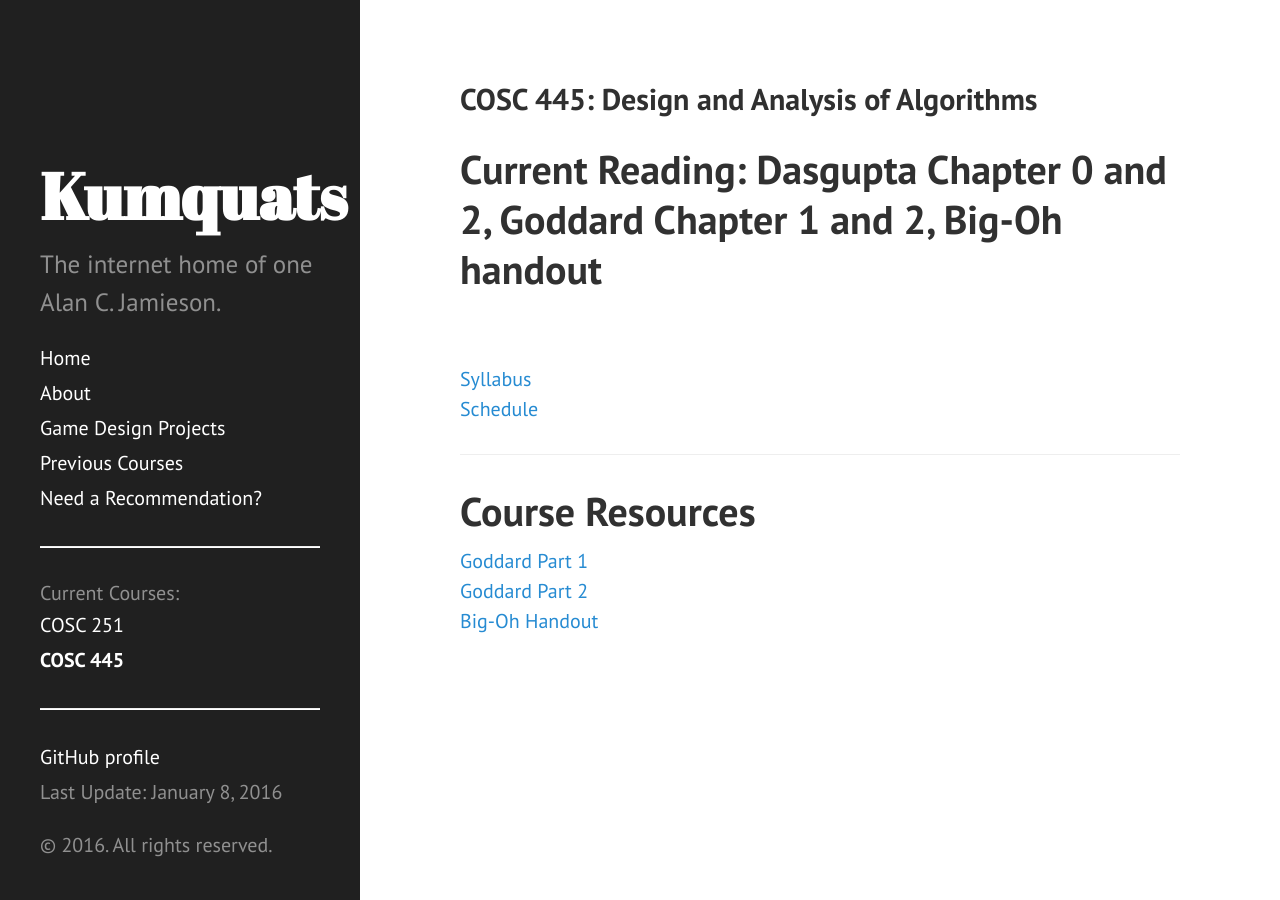
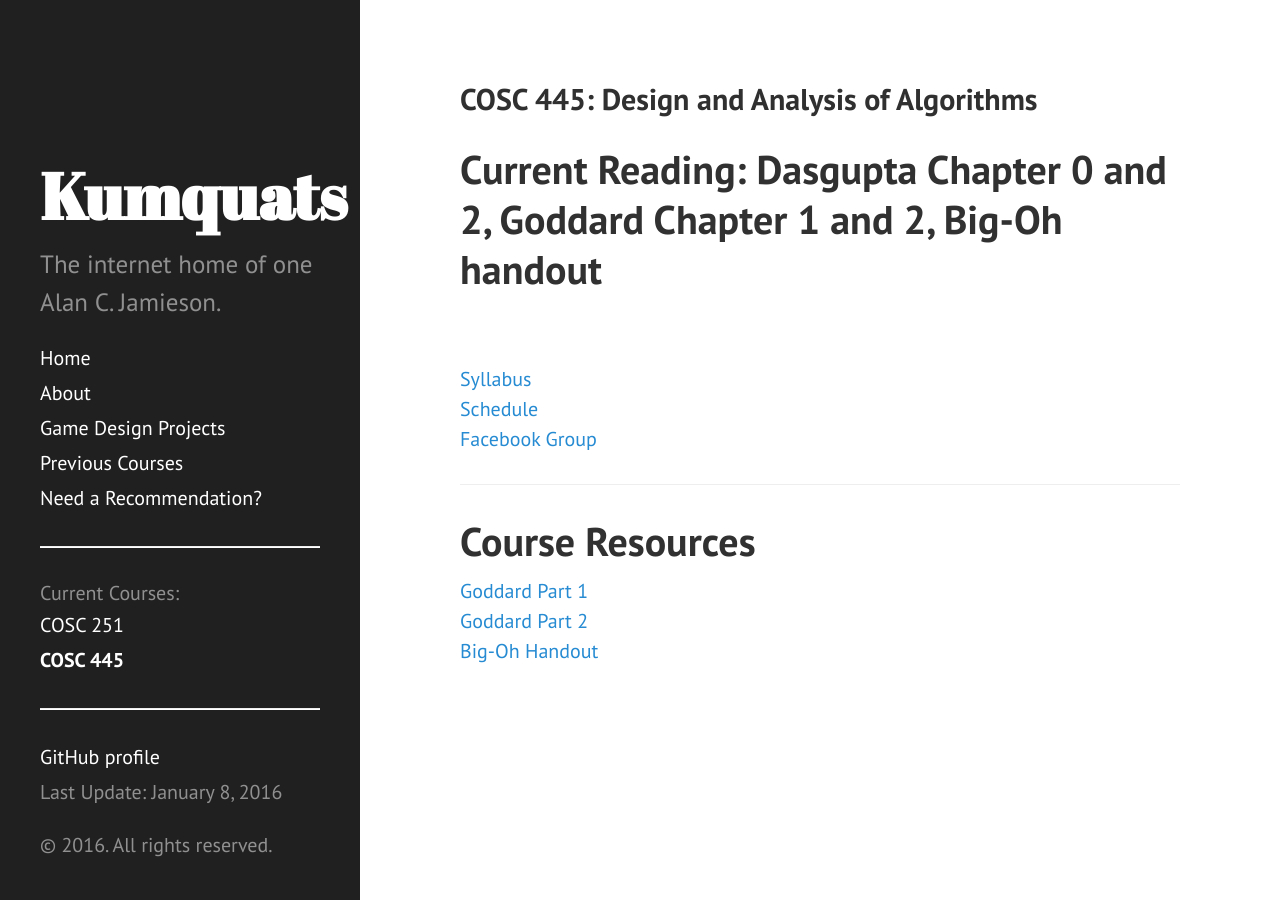
Before and after one commit to ripark/ripark.github.io, a Jekyll site: the page built from s16/cosc445.html, in a window 1280 px wide. Built offline with Jekyll 4.4.1, drawn with Linux system fonts in a browser that asks for light colours; Markdown is read by kramdown in place of the engine named in the settings.

Commit message:
Facebook updates

```diff
--- a/s16/cosc251.html
+++ b/s16/cosc251.html
@@ -7,6 +7,8 @@ shorttitle: "COSC 251"
 <a href="http://ripark.github.io/s16/COSC251SillyBus.pdf">Syllabus</a>
 <br>
 <a href="http://ripark.github.io/s16/COSC251Sched.pdf">Schedule</a>
+<br>
+<a href="https://www.facebook.com/groups/112431189139341/">Facebook Group</a>
 <br>
 
 <hr>
--- a/s16/cosc445.html
+++ b/s16/cosc445.html
@@ -11,6 +11,8 @@ shorttitle: "COSC 445"
 <br>
 <a href="http://ripark.github.io/s16/COSC445Sched.pdf">Schedule</a>
 <br>
+<a href="https://www.facebook.com/groups/464903060377381/">Facebook Group</a>
+<br>
 <hr>
 <h1>Course Resources</h1>
 <a href="http://faculty.smcm.edu/acjamieson/s14/Goddardpart1.pdf">Goddard Part 1</a>
```
